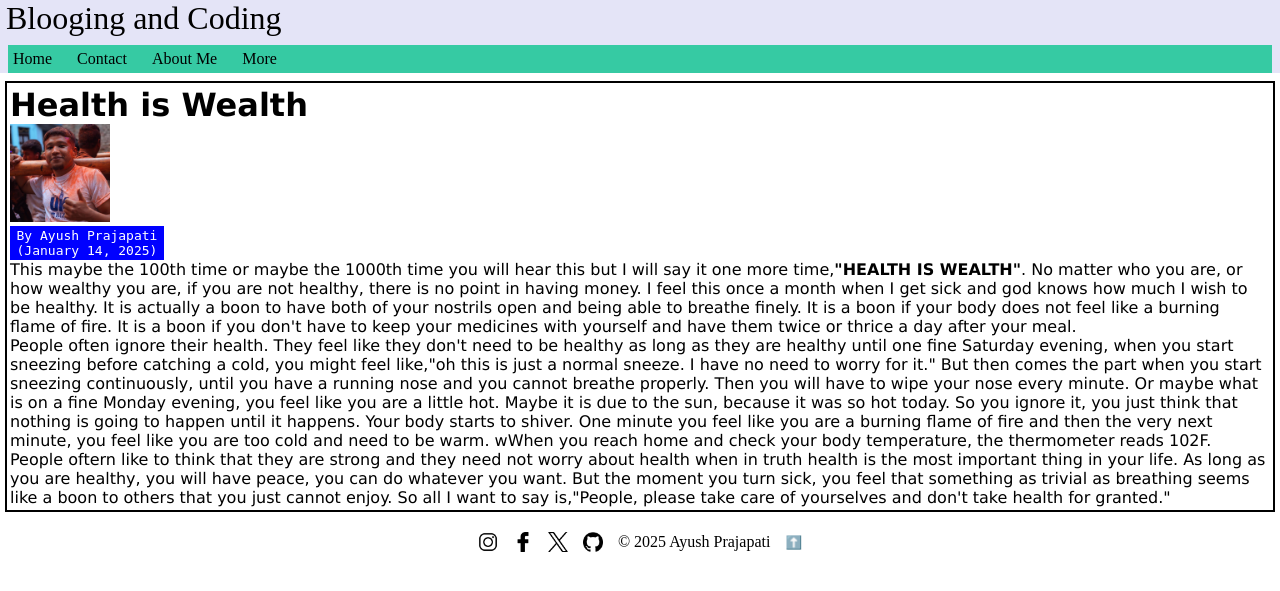
After one commit to prajadai/Blog-Site, a Django app: page /index/blog-5 in a window 1280 px wide. The commit adds this page. Shown: the top 591 px of the page. Run offline with Django 5.2, Linux system fonts and the light colour scheme; some web fonts are replaced.

Commit message:
made a few changes Jan 14

```diff
--- a/blogpage/static/style.css
+++ b/blogpage/static/style.css
@@ -68,21 +68,27 @@ h4
 {
     display: flex;
     flex-direction: column;
-    border: 2px solid gray;
+    /* border: 2px solid gray; */
+    gap: 2rem;
+    padding-top: 2rem;
 }
 .row-block
 {
     display: flex;
-    justify-content: space-evenly;
+    /* justify-content: space-evenly; */
+    gap: 2rem;
     flex-wrap: no-wrap;
+    padding: 0 2rem;
+    /* padding-bottom: 0; */
 }
 .box
 {
     background-color: rgb(176, 238, 238);
-    margin: 10px;
-    padding: 15px;
-    padding-bottom: 5px;
-    width: 45%;
+    /* margin: 10px; */
+    padding: 1rem;
+    /* padding-bottom: 5px; */
+    width: 50%;
+    border-radius: 0.5rem;
 
 }
 .box button
--- a/blogpage/urls.py
+++ b/blogpage/urls.py
@@ -13,4 +13,5 @@ urlpatterns = [
     path('index/blog-2', views.blog2, name="blog-2"),
     path('index/blog-3', views.blog3, name="blog-3"),
     path('index/blog-4', views.blog4, name="blog-4"),
+    path('index/blog-5', views.blog5, name="blog-5"),
 ]
--- a/blogpage/views.py
+++ b/blogpage/views.py
@@ -28,6 +28,9 @@ def blog3(request):
 def blog4(request):
     return render(request, 'blog4.html')
 
+def blog5(request):
+    return render(request, 'blog5.html')
+
 def contact_view(request):
     if request.method == 'POST':
         form = ContactForm(request.POST)
--- /dev/null
+++ b/templates/blog5.html
@@ -0,0 +1,31 @@
+{% extends "index.html" %}
+{% load static %}
+
+{% block title %} Blog 5 {% endblock title %}
+{% block main %}
+    <main>
+        <div class="container">
+            <div id="date">
+                <h1>Health is Wealth</h1>
+            </div>
+            <div id="img">
+                <img src="{%static 'images/writer_image.jpg'%}" alt="Image of Blog" width="100">
+                <span id="writer">By Ayush Prajapati (January 14, 2025)</span>
+
+            </div>
+            <div id="text">
+                <p>
+                    This maybe the 100th time or maybe the 1000th time you will hear this but I will say it one more time,<b>"HEALTH IS WEALTH"</b>. No matter who you are, or how wealthy you are, if you are not healthy, there is no point in having money. I feel this once a month when I get sick and god knows how much I wish to be healthy.
+                    It is actually a boon to have both of your nostrils open and being able to breathe finely. It is a boon if your body does not feel like a burning flame of fire. It is a boon if you don't have to keep your medicines with yourself and have them twice or thrice a day after your meal.
+                </p>
+                <p>
+                    People often ignore their health. They feel like they don't need to be healthy as long as they are healthy until one fine Saturday evening, when you start sneezing before catching a cold, you might feel like,"oh this is just a normal sneeze. I have no need to worry for it." But then comes the part when you start sneezing continuously, until you have a running nose and you cannot breathe properly. Then you will have to wipe your nose every minute.
+                    Or maybe what is on a fine Monday evening, you feel like you are a little hot. Maybe it is due to the sun, because it was so hot today. So you ignore it, you just think that nothing is going to happen until it happens. Your body starts to shiver. One minute you feel like you are a burning flame of fire and then the very next minute, you feel like you are too cold and need to be warm. wWhen you reach home and check your body temperature, the thermometer reads 102F.
+                </p>
+                <p>
+                    People oftern like to think that they are strong and they need not worry about health when in truth health is the most important thing in your life. As long as you are healthy, you will have peace, you can do whatever you want. But the moment you turn sick, you feel that something as trivial as breathing seems like a boon to others that you just cannot enjoy. So all I want to say is,"People, please take care of yourselves and don't take health for granted."
+                </p>
+            </div>
+        </div>
+    </main>
+{% endblock main %}
```
Also changed, not shown: templates/blog1.html (line endings or trailing spaces), templates/index.html (line endings or trailing spaces).
